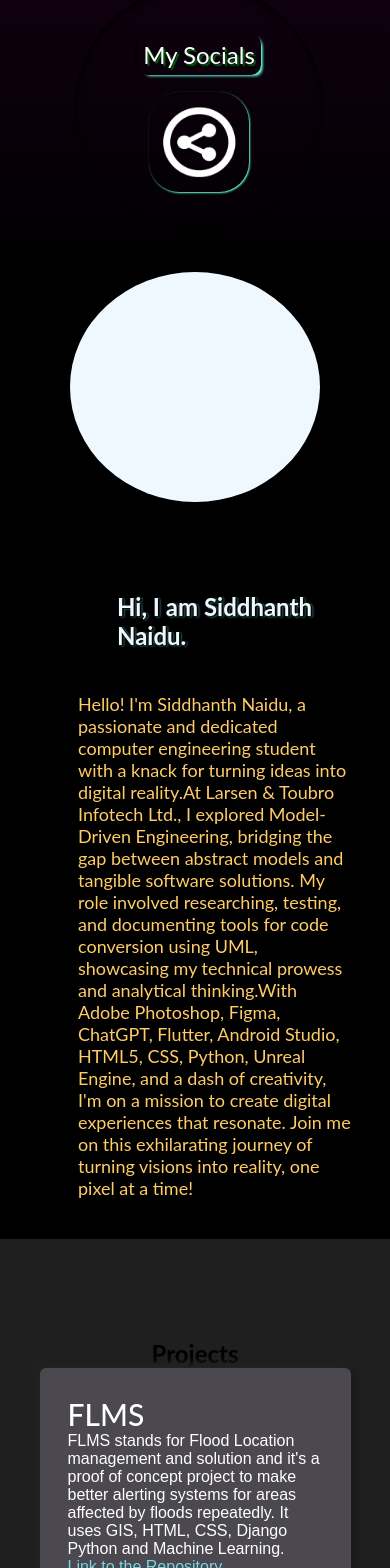
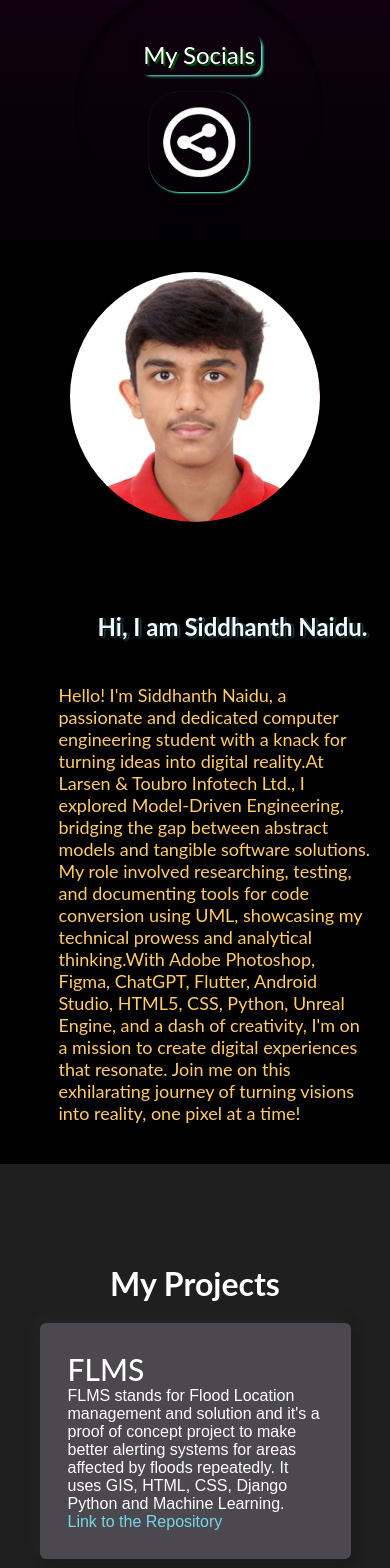
Before and after one commit to siddhN1811/Portfolio, a React (Create React App) app in the folder portfolio(ReactJs)/: page / in a window 390 px wide. Shown: the part 1193-2761 px from the top of the page. Built offline with nearby package versions, Linux system fonts and the light colour scheme.

Commit message:
image changes

```diff
--- a/portfolio(ReactJs)/src/components/Aboutme/AboutMe.css
+++ b/portfolio(ReactJs)/src/components/Aboutme/AboutMe.css
@@ -17,12 +17,15 @@
 
   }
   .my-pic{
+    background-image: url("../images/pic.jpg");
+    background-size: 80%;
+    background-position: 35px;
     background-color: aliceblue;
     width: 100px;
     height: 200px;
     border-radius: 50%;
     margin-left: -2vw;
-    min-width: 310px;
+    min-width: 300px;
     min-height: 300px;
     margin-bottom: 10px;
 
@@ -53,11 +56,6 @@
   }
 
 
-
-
-
-
-
 @media (max-width: 768px) {
   .about-me-section{
    display: flex;
@@ -79,15 +77,17 @@
     width: 230px;
     min-width: 250px;
     height: 230px;
-    min-height: 200px;
+    min-height: 250px;
     margin-top: 0px;
     margin-bottom: 90px;
     margin-left: 0px;
     margin-right: 0px;
+    background-position: 25px;
   }
 
   .about-me-text {
-    width: 70vw;
+
+    width: 80vw;
   }
   .about-me-text h1 {
     margin-left: 10vw;
--- a/portfolio(ReactJs)/src/components/Aboutme/AboutMe.js
+++ b/portfolio(ReactJs)/src/components/Aboutme/AboutMe.js
@@ -1,12 +1,12 @@
 import React from "react";
 import "./AboutMe.css"; // Import your CSS file
 // import myPic from "../images/myPic.jpg"; // Import your image
-
 const AboutMeSection = () => {
   return (
     <section id = "about-me-section" className="about-me-section">
       <div className="about-me-container">
-        <div className="my-pic"></div>
+        <div className="my-pic">
+                 </div>
         <div className="about-me-text">
           <h1>Hi, I am Siddhanth Naidu.</h1>
           <p>
--- a/portfolio(ReactJs)/src/components/ImageModal/ImageModal.css
+++ b/portfolio(ReactJs)/src/components/ImageModal/ImageModal.css
@@ -1,11 +1,13 @@
 .image-modal {
-    display: block;
+    display: flex;
     position: fixed;
+    /* align-items: center;
+    justify-content: center; */
     z-index: 1;
     left: 0;
-    top: 0px;
+    top: -20px;
     width: 100%;
-    height: 100%;
+    height: 130%;
     background-color: rgba(0, 0, 0, 0.95);
     overflow: auto;
   }
--- a/portfolio(ReactJs)/src/components/Timeline/Timeline.css
+++ b/portfolio(ReactJs)/src/components/Timeline/Timeline.css
@@ -26,7 +26,11 @@ body {
     min-height: 70vh;
     padding: 100px 0;
   }
-
+  .design-section h2{
+    color: white;
+    margin-bottom: 20px;
+    font-size: xx-large;
+  }
   .design {
     display: flex;
     align-items: center;
--- a/portfolio(ReactJs)/src/components/Timeline/Timeline.js
+++ b/portfolio(ReactJs)/src/components/Timeline/Timeline.js
@@ -4,7 +4,7 @@ import "./Timeline.css"; // Import your CSS file
 const Timeline = () => {
   return (
     <section id="design-section" className="design-section">
-            <h2>Projects</h2>
+            <h2>My Projects</h2>
 
       <div className="timeline">
 
@@ -47,6 +47,24 @@ const Timeline = () => {
 
           </p>
         </div>
+        {/* <div className="timeline-component timeline-content t2">
+          <h3>Dawn Of Survival</h3>
+          <p>
+          An 3D Escape the island mobile game made using Unreal Engine 4 and uploaded on itch.io.
+          <a href="https://gitlab.com/siddhN1811/teknack"  target="_blank" rel="noreferrer" >&nbsp; Link to the Repository</a>
+
+          </p>
+
+        </div>
+        <div className="timeline-middle">
+          <div className="timeline-circle"></div>
+        </div>
+        <div className="timeline-empty"></div>
+
+        <div className="timeline-empty"></div> */}
+
+
+
       </div>
     </section>
   );
--- a/portfolio(ReactJs)/src/components/circleComponent/CircleComponent.css
+++ b/portfolio(ReactJs)/src/components/circleComponent/CircleComponent.css
@@ -22,7 +22,7 @@ align-items: center;
   border-radius: 50%;
 
 
--webkit-backdrop-filter: blur(3.1px);
+
 
 
   box-shadow:inset 0px 4px 8px 0px #000000;
--- a/portfolio(ReactJs)/src/index.css
+++ b/portfolio(ReactJs)/src/index.css
@@ -9,3 +9,7 @@
     font-family: "Lato", sans-serif;
   }
   /* eeeee */
+  ::selection {
+    background-color: #3f0c5d;
+    color: #ffffff;
+  }
```
Also changed, not shown: portfolio(ReactJs)/src/components/images/pic.jpg (added).
